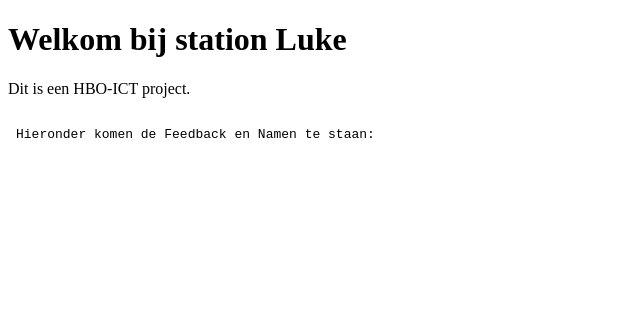
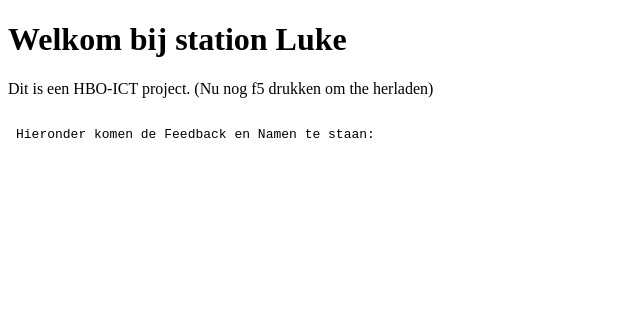
Before and after one commit to LFGaming/Project-Zuil, a plain HTML site: page index.html in a window 1280 px wide. Shown: the whole page, without its empty margins (0-640 px from the left). Drawn offline with Linux system fonts and the light colour scheme.

Commit message:
Update index.html

```diff
--- a/index.html
+++ b/index.html
@@ -3,7 +3,7 @@
 <body>
 
 <h1>Welkom bij station Luke</h1>
-<p>Dit is een HBO-ICT project.</p>
+<p>Dit is een HBO-ICT project. (Nu nog f5 drukken om the herladen)</p>
 <object data="feedbacks.txt" width="400" height="200">
     Not supported
     </object>
```
